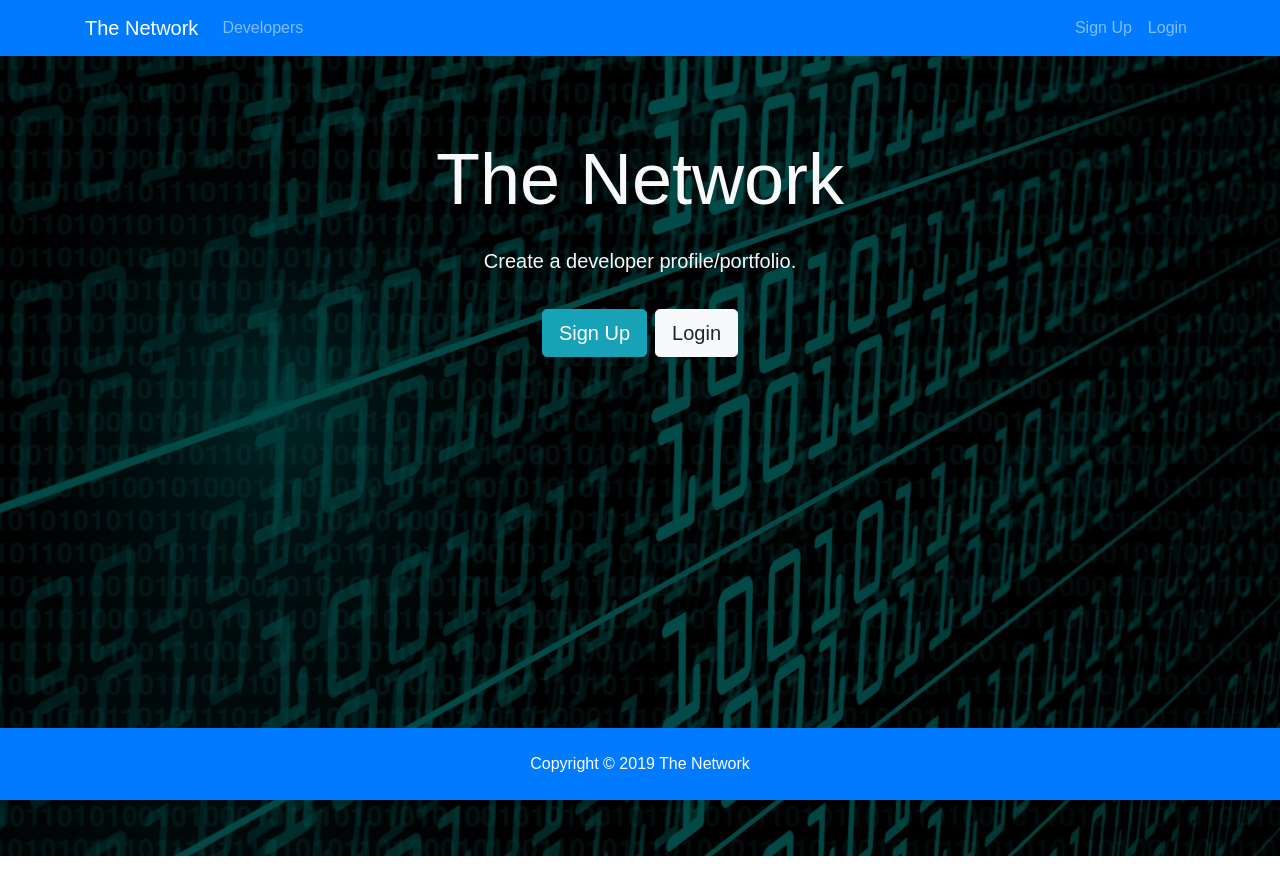
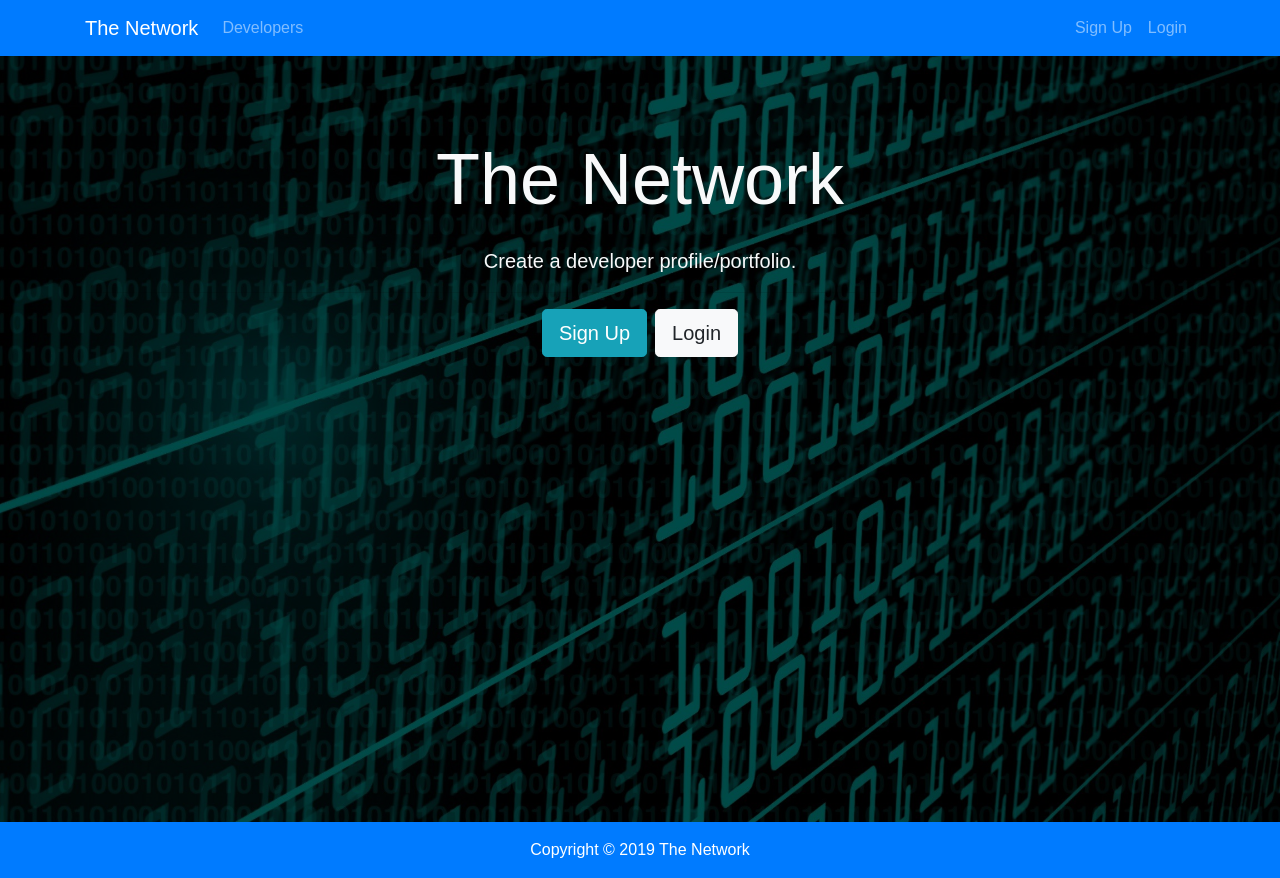
Before and after one commit to SultanaK/The-Network2, a React (Create React App) app in the folder client/: page / in a window 1280 px wide. Before the commit the page ends 856 px from the top, so only its background shows below. Built offline with nearby package versions, Linux system fonts and the light colour scheme.

Commit message:
update CSS

```diff
--- a/client/src/App.css
+++ b/client/src/App.css
@@ -2,12 +2,19 @@ img {
   width: 90%;
 }
 footer{
-  position: fixed;
+  position: relative;
   bottom: 0;
   left: 0;
   right: 0;
+  height: 1%!important;
+  padding: 10px;
 }
-
+.p-4 {
+  padding: 1em!important;
+}
+.mt-5 {
+  margin-top: 1em!important;
+}
 .landing {
   position: relative;
   background: url('./img/showcase.jpg') no-repeat;
```
